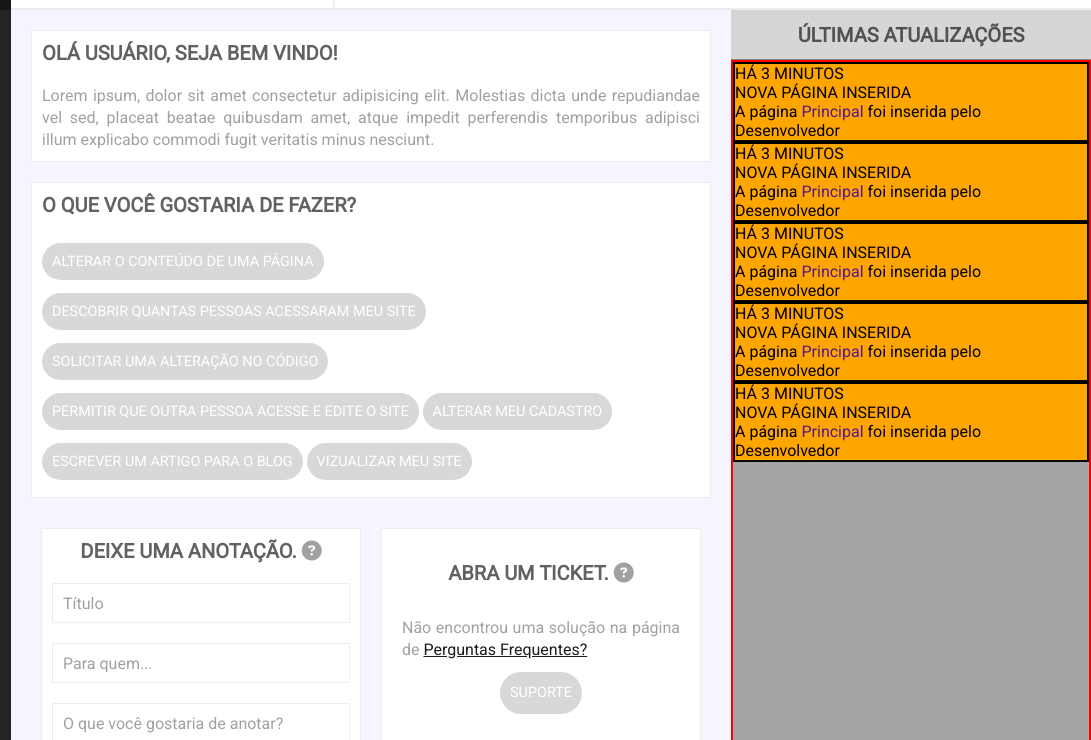
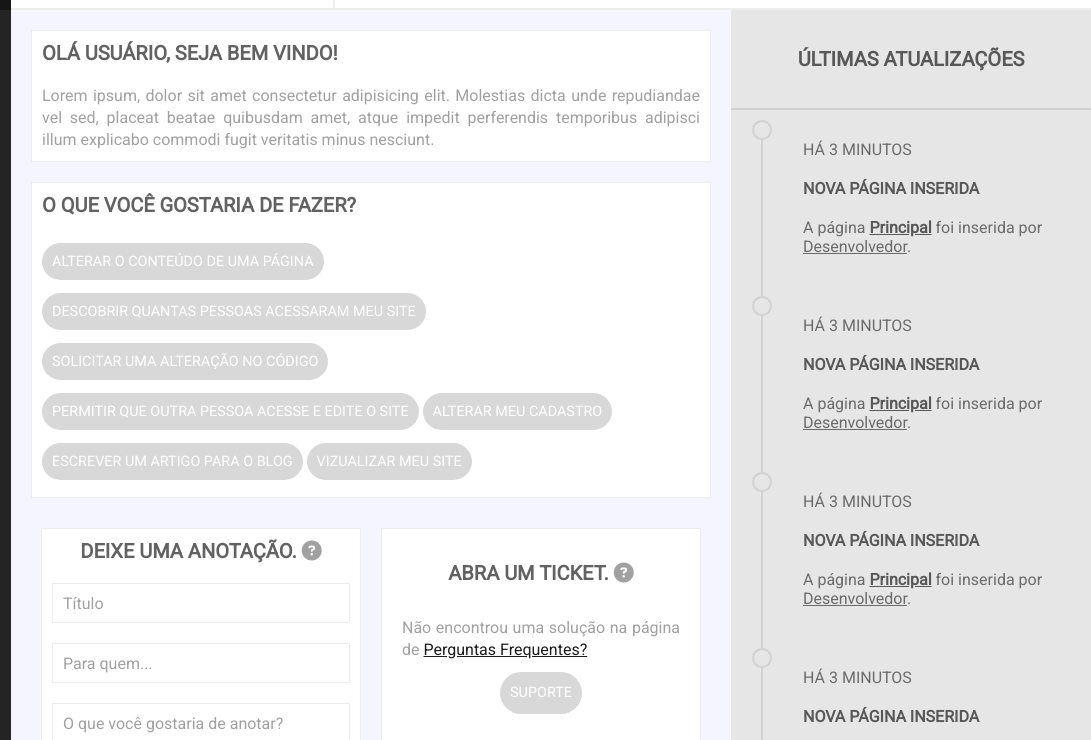
Before and after one commit to Juan-Peixoto/dankicode_dashboard_project, a plain HTML site: page index.html in a window 1280 px wide. Shown: the part 60-800 px from the top of the page, 189-1280 px from the left. Drawn offline with Linux system fonts and the light colour scheme.

Commit message:
Finished panel aside content style

```diff
--- a/index.html
+++ b/index.html
@@ -171,7 +171,7 @@
 
                     <h3>NOVA PÁGINA INSERIDA</h3>
 
-                    <p class="">A página <a class="" href="">Principal</a> foi inserida pelo <span class="">Desenvolvedor</span></p>
+                    <p class="">A página <a class="" href="">Principal</a> foi inserida por <span class="">Desenvolvedor</span>.</p>
 
                 </div>
 
@@ -183,8 +183,7 @@
 
                     <h3>NOVA PÁGINA INSERIDA</h3>
 
-                    <p class="">A página <a class="" href="">Principal</a> foi inserida pelo <span
-                            class="">Desenvolvedor</span></p>
+                    <p class="">A página <a class="" href="">Principal</a> foi inserida por <span class="">Desenvolvedor</span>.</p>
 
                 </div>
 
@@ -196,8 +195,7 @@
 
                     <h3>NOVA PÁGINA INSERIDA</h3>
 
-                    <p class="">A página <a class="" href="">Principal</a> foi inserida pelo <span
-                            class="">Desenvolvedor</span></p>
+                    <p class="">A página <a class="" href="">Principal</a> foi inserida por <span class="">Desenvolvedor</span>.</p>
 
                 </div>
 
@@ -209,8 +207,7 @@
 
                     <h3>NOVA PÁGINA INSERIDA</h3>
 
-                    <p class="">A página <a class="" href="">Principal</a> foi inserida pelo <span
-                            class="">Desenvolvedor</span></p>
+                    <p class="">A página <a class="" href="">Principal</a> foi inserida por <span class="">Desenvolvedor</span>.</p>
 
                 </div>
 
@@ -222,8 +219,19 @@
 
                     <h3>NOVA PÁGINA INSERIDA</h3>
 
-                    <p class="">A página <a class="" href="">Principal</a> foi inserida pelo <span
-                            class="">Desenvolvedor</span></p>
+                    <p class="">A página <a class="" href="">Principal</a> foi inserida por <span class="">Desenvolvedor</span>.</p>
+
+                </div>
+
+                <div class="">
+
+                    <span class=""></span>
+
+                    <span class="">HÁ 3 MINUTOS</span>
+
+                    <h3>NOVA PÁGINA INSERIDA</h3>
+
+                    <p class="">A página <a class="" href="">Principal</a> foi inserida por <span class="">Desenvolvedor</span>.</p>
 
                 </div>
 
--- a/styles/_colors.scss
+++ b/styles/_colors.scss
@@ -7,8 +7,12 @@ $color-4: rgb(22, 22, 22);
 $color-5: rgb(36, 36, 36);
 
 $color-6: rgb(245, 245, 255);
-$color-7: rgb(214, 214, 214);
+$color-7: rgb(230, 230, 230);
 
 $color-8: white;
 
-$color-9: rgba(0, 0, 0, 0.616); // Opacity
+// Opacity
+
+$color-9: rgba(0, 0, 0, 0.616);
+
+$color-10: rgb(209, 209, 209);
--- a/styles/_updates-content.scss
+++ b/styles/_updates-content.scss
@@ -8,31 +8,52 @@ aside#updates-content {
         @extend .font-20;
         @extend .bold;
         color: $color-9;
-        height: 50px;
-        border-bottom: 1px solid rgb(131, 131, 131);
+        height: 100px;
+        border-bottom: 2px solid $color-10;
     }
 
     & > div {
-        @extend .test-1;
         height: 100%;
+        padding: 30px;
 
         & > div {
-            @extend .test-2;
+            @extend .pos-relative;
+            border-left: 2px solid $color-10;
+            padding: 0px 0px 40px 40px;
+            margin-bottom: 20px;
 
-            span {
+            & > span:nth-of-type(1) {
+                @extend .pos-absolute;
+                left: -11px;
+                top: -20px;
+                height: 20px;
+                width: 20px;
+                border-radius: 100%;
+                border: 2px solid $color-10;
             }
 
-            span {
+            & > span:nth-of-type(2) {
+                color: $color-2;
             }
 
             h3 {
+                @extend .bold;
+                margin: 20px 0px;
+                color: $color-9;
             }
 
             p {
+                color: $color-2;
+
                 a {
+                    @extend .bold;
+
+                    color: $color-9;
+                    text-decoration: underline;
                 }
 
                 span {
+                    text-decoration: underline;
                 }
             }
         }
```
Also changed, not shown: styles/main.css, 1 other file.
